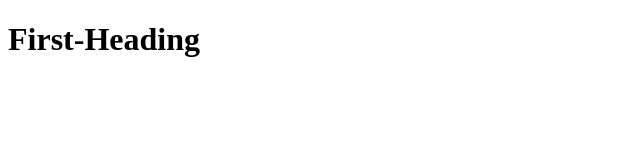
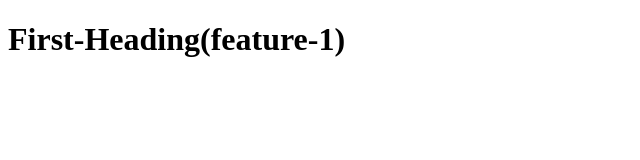
Before and after one commit to Gourav7777/November-2, a plain HTML site: page index.html in a window 1280 px wide. Shown: the whole page, without its empty margins (0-640 px from the left). Drawn offline with Linux system fonts and the light colour scheme.

Commit message:
checking

```diff
--- a/index.html
+++ b/index.html
@@ -7,6 +7,6 @@
 </head>
 <body>
 
-    <h1>First-Heading</h1>
+    <h1>First-Heading(feature-1)</h1>
 </body>
 </html>
```
